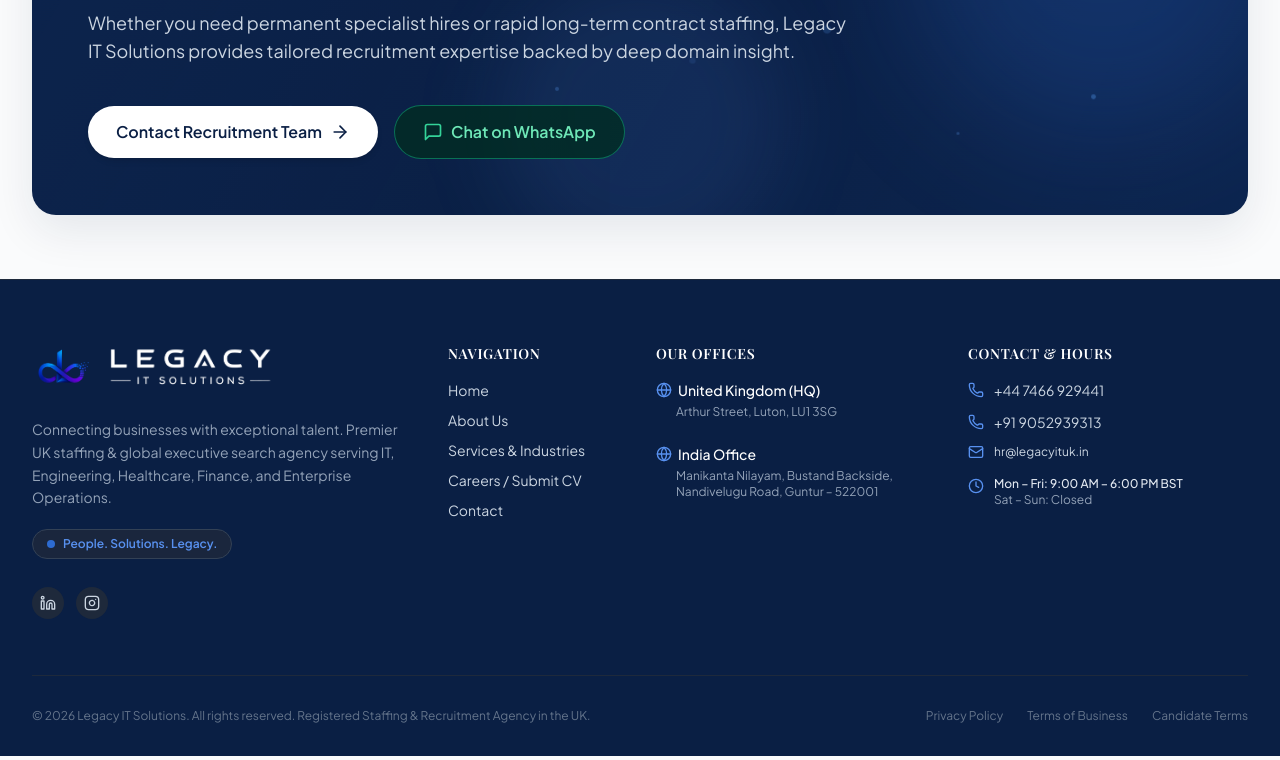
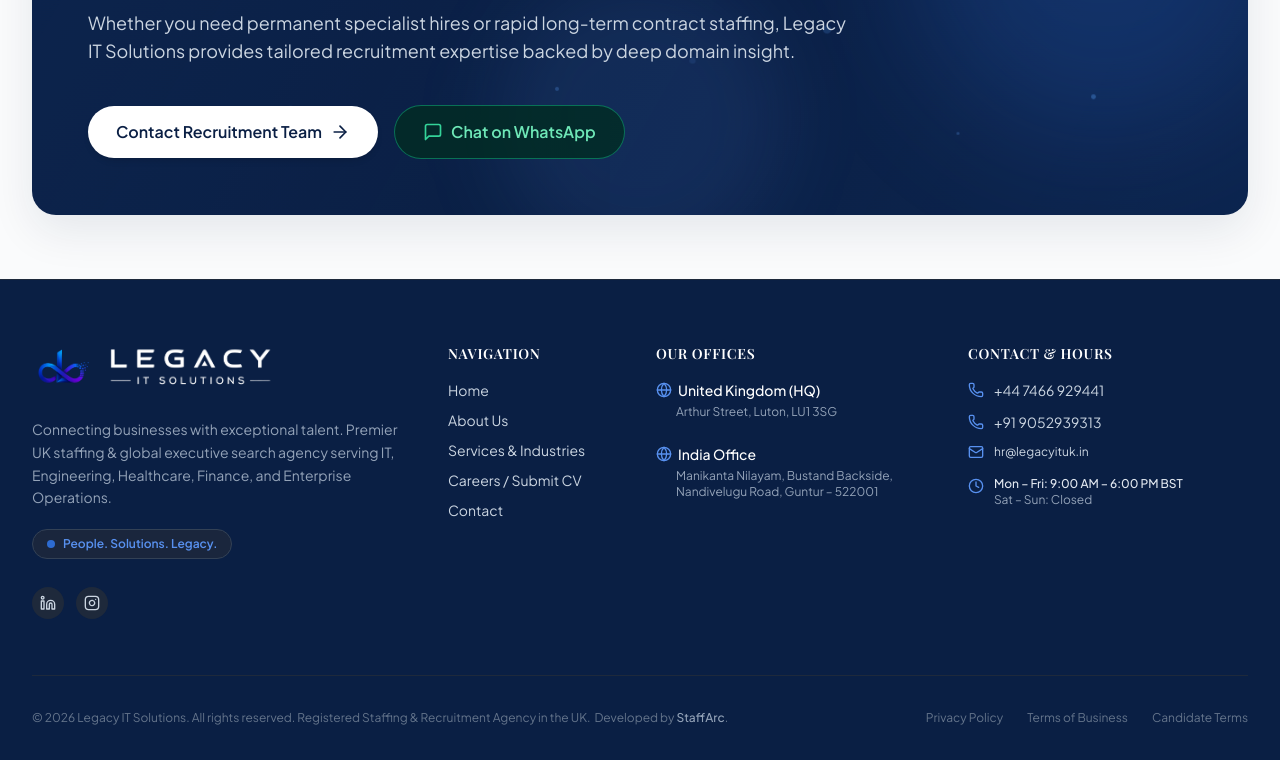
Before and after one commit to Nikhilesh-0007/ls, a React (Vite) app: page / in a window 1280 px wide. Shown: the part 3087-3847 px from the top of the page. Built offline with nearby package versions, Linux system fonts and the light colour scheme; a web font is replaced by a local one.

Commit message:
Edited Footer Details

```diff
--- a/src/components/Footer.jsx
+++ b/src/components/Footer.jsx
@@ -117,7 +117,12 @@
 
         {/* Bottom Copyright & Disclaimer */}
         <div className="pt-8 flex flex-col md:flex-row items-center justify-between text-xs text-slate-500 gap-4">
-          <p>© {currentYear} Legacy IT Solutions. All rights reserved. Registered Staffing & Recruitment Agency in the UK.</p>
+          <p className="text-center md:text-left leading-relaxed">
+            © {currentYear} Legacy IT Solutions. All rights reserved. Registered Staffing & Recruitment Agency in the UK.
+            <span className="block md:inline mt-1 md:mt-0 md:ml-1">
+              Developed by <a href="https://www.instagram.com/staffarc?igsh=NGI1ajBjank5aWF3" target="_blank" rel="noopener noreferrer" className="hover:text-slate-350 text-slate-400 font-medium transition-colors">StaffArc</a>.
+            </span>
+          </p>
           <div className="flex items-center space-x-6">
             <Link to="/contact" className="hover:text-slate-400 transition-colors">Privacy Policy</Link>
             <Link to="/contact" className="hover:text-slate-400 transition-colors">Terms of Business</Link>
```
